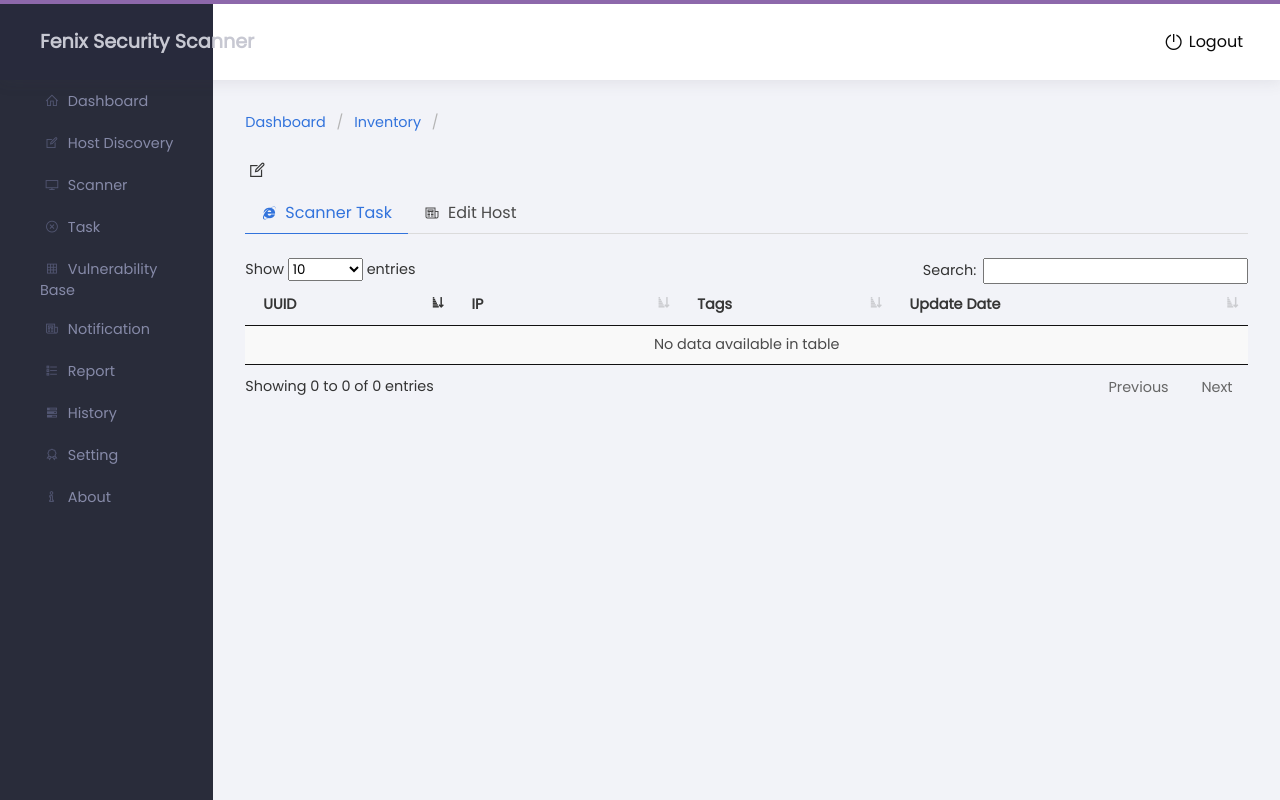
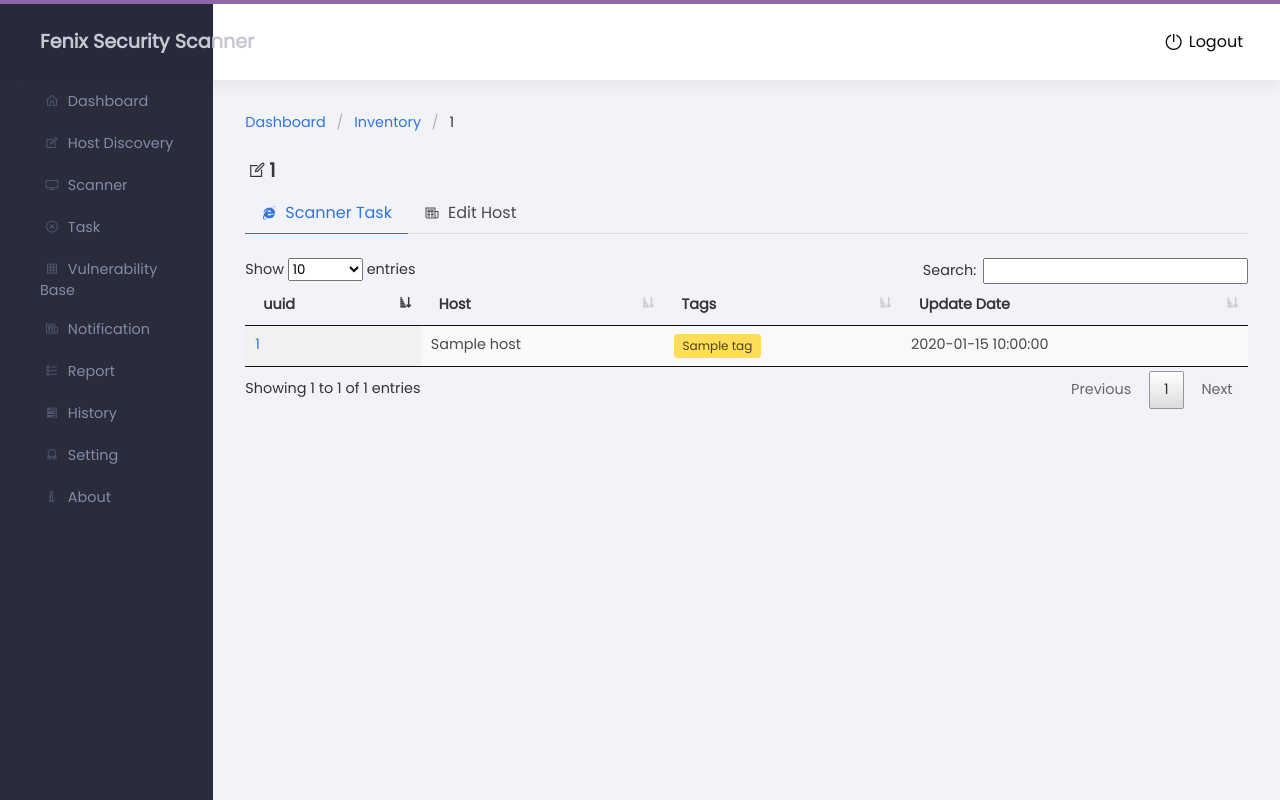
Before and after one commit to crocup/Fenix-VM, a Flask app: page /inventory/1 in a window 1280 px wide. Run offline with Flask 2, Linux system fonts and the light colour scheme; a user stored in the database is signed in; tables that the repository leaves empty hold one stand-in row (values such as "Sample post"); a database or web service that is not in the repository returns one stand-in record (values such as "Sample title"); parts of the project's set-up code (start-up, migrations or seed data) failed here and were passed over; some libraries are stand-ins or nearby versions.

Commit message:
fix: исправление ошибок refactor: удаление и оптимизация кода

```diff
--- a/app/database.py
+++ b/app/database.py
@@ -15,11 +15,6 @@
     scanford = ScannerPost(dateofreg=time(), owner=some_owner, ip=host, uuid=uuid)
     db.session.add(scanford)
     db.session.commit()
-
-
-def Scanner_Data_All():
-    result = db.session.query(ScannerPost.ip, ScannerPost.dateofreg, ScannerPost.uuid).group_by(ScannerPost.uuid).all()
-    return result
 
 
 def Inventory_Data_All():
@@ -49,43 +44,6 @@
         print(f"{host} удален")
     except Exception as e:
         print(e)
-
-
-# def Inventory_Tag_Record(ip, tag):
-#     """
-#
-#     :param ip:
-#     :param tag:
-#     :return:
-#     """
-#     ips_find = InventoryPost.query.filter_by(ip=ip).first()
-#     ips_find.tags = tag
-#     db.session.add(ips_find)
-#     db.session.commit()
-
-
-def Inventory_Data_Filter_IP(ip):
-    dictionary = {}
-    r = InventoryPost.query.filter(InventoryPost.ip == str(ip))
-    for i in r:
-        dictionary = {
-            'ip': i.ip,
-            'tag': i.tags,
-            'dateofreg': i.dateofreg,
-        }
-    return dictionary
-
-
-def Inventory_Data_Delete(ip):
-    """
-
-    :param ip:
-    :return:
-    """
-    InventoryPost.query.filter_by(ip=ip).delete()
-    ScannerPost.query.filter_by(ip=ip).delete()
-    ResultPost.query.filter_by(host=ip).delete()
-    db.session.commit()
 
 
 def Result_Data(uid, name, host, time):
--- a/app/main.py
+++ b/app/main.py
@@ -96,26 +96,21 @@
 @main.route('/inventory/<ip>', methods=['GET', 'POST'])
 @login_required
 def tags(ip):
-    res_ip = Inventory_Data_Filter_IP(ip)
-    inventory_array_ip = []
-    for ips in Scanner_Data_All():
-        tag_ip = Inventory_Data_Filter_IP(ips[0])
-        if ips[0] == ip:
-            dict_inventory_ip = {
-                'ip': ips[0],
-                'tag': tag_ip['tag'],
-                'date': ips[1],
-                'uuid': ips[2]
-            }
-            inventory_array_ip.append(dict_inventory_ip)
+    """
+
+    :param ip:
+    :return:
+    """
+    host_discovery_ip = Storage(db='scanner', collection='result')
+    data_all = host_discovery_ip.get_one({"host": ip})
     if request.method == 'POST':
         # создание тега
         tag_get = request.form.get("tag")
         host_discovery_tag = Storage(db='host_discovery', collection='tags')
-        host_discovery_tag.upsert({"ip": res_ip['ip']}, {"tag": tag_get})
+        host_discovery_tag.upsert({"ip": ip}, {"tag": tag_get})
         return redirect(url_for('main.inventory'))
     else:
-        return render_template('tag.html', ips=res_ip, items=inventory_array_ip)
+        return render_template('tag.html', ips=ip, items=data_all)
 
 
 @main.route('/inventory/<ip>/delete', methods=["POST"])
@@ -178,27 +173,20 @@
 @main.route('/scanner', methods=['GET', 'POST'])
 @login_required
 def scanner():
-    global results
+    """
+
+    :return:
+    """
+    target_mask = config_json["network"]["ip"]
+    host_discovery_ip = Storage(db='scanner', collection='result')
+    data_all = host_discovery_ip.get()
+
     if request.method == 'POST':
         scanner_host = request.form.get("scanner_text")
         scanner_service = Scanner(host=scanner_host)
         results = q.enqueue_call(scanner_service.scan_service_version, result_ttl=500)
         Result_Data(uid=results.id, name='Scanner', host=scanner_host, time=time())
-
-    target_mask = config_json["network"]["ip"]
-    scan = Scanner_Data_All()
-    # print(scan)
-    arr_ip = []
-    for ip in scan:
-        tag_ip = Inventory_Data_Filter_IP(ip[0])
-        dict_ip = {
-            'ip': ip[0],
-            'tag': tag_ip['tag'],
-            'date': ip[1],
-            'uuid': ip[2]
-        }
-        arr_ip.append(dict_ip)
-    return render_template('scanner.html', ips=target_mask, items=arr_ip)
+    return render_template('scanner.html', ips=target_mask, items=data_all)
 
 
 @main.route('/scanner/<uuid>', methods=['GET'])
--- a/app/scanner/scanner.py
+++ b/app/scanner/scanner.py
@@ -2,7 +2,7 @@
 from pprint import pprint
 from uuid import uuid4
 import nmap3
-from app.database import Scanner_Data_Record, Inventory_Data_Filter_IP
+from app.database import Scanner_Data_Record
 from app.scanner.host_discovery import Inventory
 from app.storage.database import Storage
 from app.vulnerability.cve import CVE_MITRE
@@ -39,7 +39,8 @@
             now = datetime.datetime.now()
             result_json['date'] = now.strftime("%d-%m-%Y %H:%M")
 
-            tag_ip = Inventory_Data_Filter_IP(inv_host)
+            host_discovery_tag = Storage(db='host_discovery', collection='tags')
+            tag_ip = host_discovery_tag.get_one({"ip": inv_host})
             result_json['tag'] = tag_ip['tag']
 
             result = nm.nmap_version_detection(inv_host)
--- a/app/templates/scanner.html
+++ b/app/templates/scanner.html
@@ -36,7 +36,7 @@
 {% for item in items %}
             <tr>
                 <td><a href="{{ url_for('main.scanner_info', uuid=item.uuid) }}">{{item.uuid}}</a></td>
-                <td>{{item.ip}}</td>
+                <td>{{item.host}}</td>
                 <td><span class="tag is-warning">{{item.tag}}</span></td>
                 <td>{{item.date}}</td>
             </tr>
--- a/app/templates/tag.html
+++ b/app/templates/tag.html
@@ -6,12 +6,12 @@
   <ul>
       <li><a href="{{ url_for('main.dashboard') }}">Dashboard</a></li>
     <li><a href="{{ url_for('main.inventory') }}">Inventory</a></li>
-    <li class="is-active"><a href="#" aria-current="page">{{ips.ip}}</a></li>
+    <li class="is-active"><a href="#" aria-current="page">{{ips}}</a></li>
   </ul>
 </nav>
     <section class="hero">
   <div class="content has-text-left">
-    <h2 class="title is-4"><span class="icon"><i class="fa fa-edit"></i></span><strong>{{ips.ip}}</strong></h2>
+    <h2 class="title is-4"><span class="icon"><i class="fa fa-edit"></i></span><strong>{{ips}}</strong></h2>
   </div>
 </section>
 
@@ -37,8 +37,8 @@
 <table id="inventory_ip_id" class="display" style="width:100%">
         <thead>
             <tr>
-                <th>UUID</th>
-                <th><div style="width: 40px;">IP</div></th>
+                <th>uuid</th>
+                <th><div style="width: 40px;">Host</div></th>
                 <th>Tags</th>
                 <th>Update Date</th>
             </tr>
@@ -47,7 +47,7 @@
 {% for item in items %}
             <tr>
                 <td><a href="{{ url_for('main.scanner_info', uuid=item.uuid) }}">{{item.uuid}}</a></td>
-                <td>{{item.ip}}</td>
+                <td>{{item.host}}</td>
                 <td><span class="tag is-warning">{{item.tag}}</span></td>
                 <td>{{item.date}}</td>
             </tr>
@@ -64,12 +64,12 @@
     <div class="field">
 
                 <label class="label">Tag</label>
-                <form method="POST" action="/inventory/{{ips.ip}}">
+                <form method="POST" action="/inventory/{{ips}}">
                     <div class="field has-addons">
                     <div class="control">
-                        <input class="input" type="text" name="tag" value='{{ ips.tag }}'>
+                        <input class="input" type="text" name="tag" value='Enter new tag'>
                     </div>
-                        <button class="button is-success" href="{{ url_for('main.tags', ip=ips.ip) }}">Save</button>
+                        <button class="button is-success" href="{{ url_for('main.tags', ip=ips) }}">Save</button>
                         </div>
                         </form>
 
@@ -77,8 +77,8 @@
             </div>
         <div class="content-header">
 
-            <form method="POST" action="/inventory/{{ips.ip}}/delete">
-                        <button class="button is-danger" href="{{ url_for('main.delete_host', ip=ips.ip) }}"><i class="fa fa-info"></i>Delete Host</button>
+            <form method="POST" action="/inventory/{{ips}}/delete">
+                        <button class="button is-danger" href="{{ url_for('main.delete_host', ip=ips) }}"><i class="fa fa-info"></i>Delete Host</button>
             </form>
     </div>
 
```
